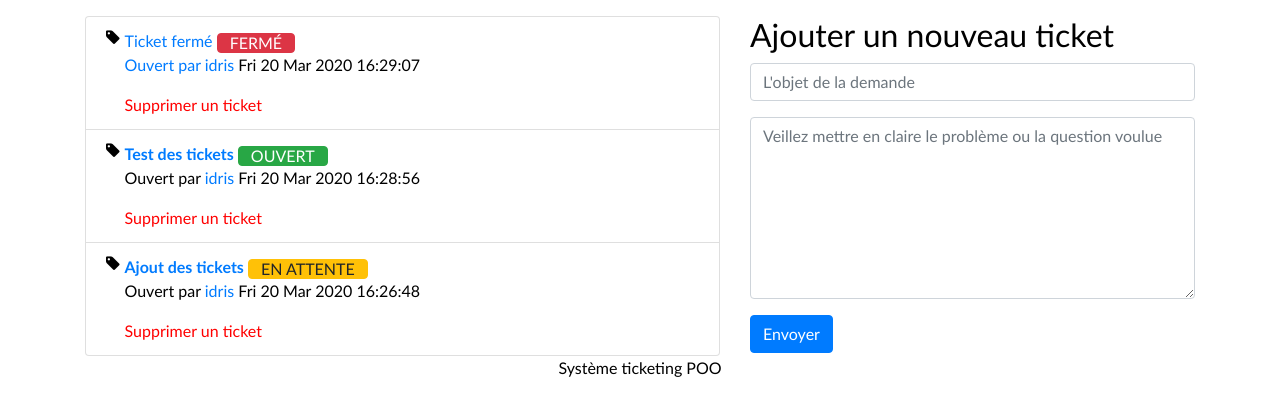
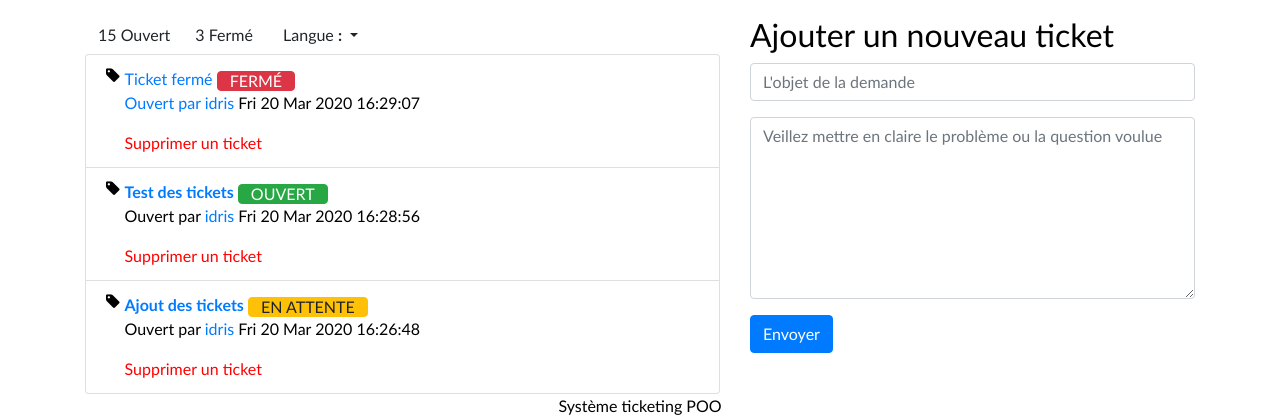
Before and after one commit to ibouzidi/ticketing, a PHP site: page / in a window 1280 px wide. Shown: the part 82-502 px from the top of the page. Run offline with PHP 8.4, Linux system fonts and the light colour scheme; data comes from the database, SQL or seed files in the repository.

Commit message:
add front element

```diff
--- a/Vue/vueAccueil.php
+++ b/Vue/vueAccueil.php
@@ -4,6 +4,17 @@
     <div class="row">
         <!-- BEGIN TICKET CONTENT -->
         <div class="col-md-7">
+        <div class="btn-group">
+						<button type="button" class="btn btn-default active">15 Ouvert</button>
+						<button type="button" class="btn btn-default">3 Fermé</button>
+					</div>
+
+					 <div class="btn-group">
+						<button type="button" class="btn btn-default dropdown-toggle" data-toggle="dropdown"> Langue <strong> :</strong> <span class="caret"></span></button>
+						<ul class="dropdown-menu fa-padding" role="menu">
+                            <li><a href="#"><i class="fa fa-check"></i> Ang</a></li>
+						</ul>
+					</div>
             <ul class="list-group fa-padding">
                 <?php foreach ($billets as $billet) : ?>
 
```
